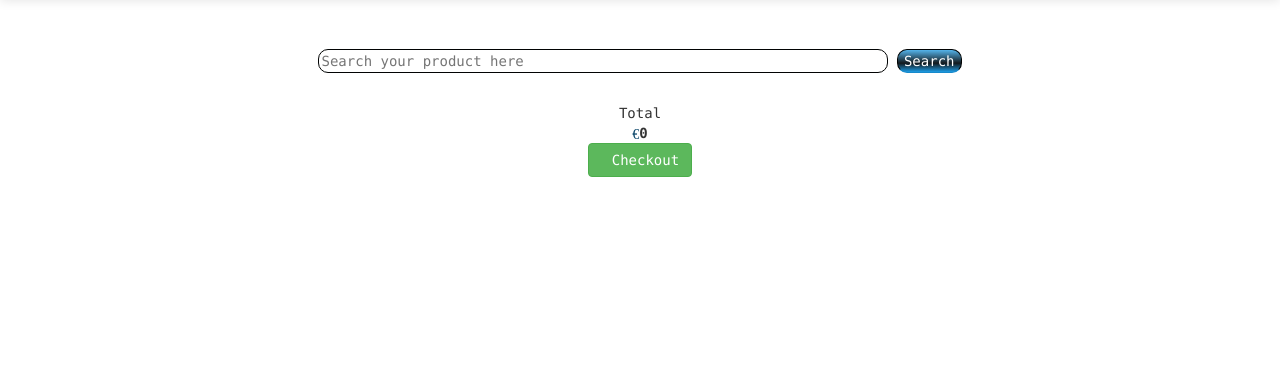
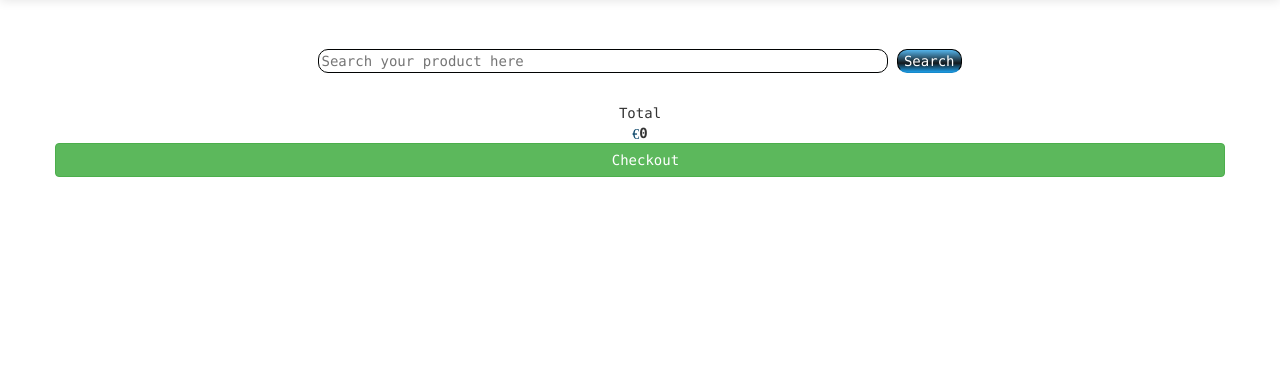
Before and after one commit to markofsuccess/fullstack-ecommerce, a Django app: page /cart/ in a window 1280 px wide. Shown: the part 51-427 px from the top of the page. Run offline with Django 3.2, Linux system fonts and the light colour scheme; some libraries are stand-ins or nearby versions; some web fonts are replaced.

Commit message:
added margin-bottom for payment button, and centered checkout button

```diff
--- a/static/css/custom.css
+++ b/static/css/custom.css
@@ -202,6 +202,9 @@ button {
 }
 .btn-success {
     margin-bottom: 50px;
+    display: flex;
+    justify-content: center;
+    width: 50%%;
 }
 .input-group {
     margin-bottom: -35px;
@@ -216,6 +219,12 @@ button {
     margin-bottom: 5%;
     border: 1px solid;
 }
+/*--------------------------------------------Checkout Page*/
+
+#submit_payment_btn {
+    margin-bottom: 40px;
+}
+
 /*--------------------------------------------Footer*/
 
 footer {
```
